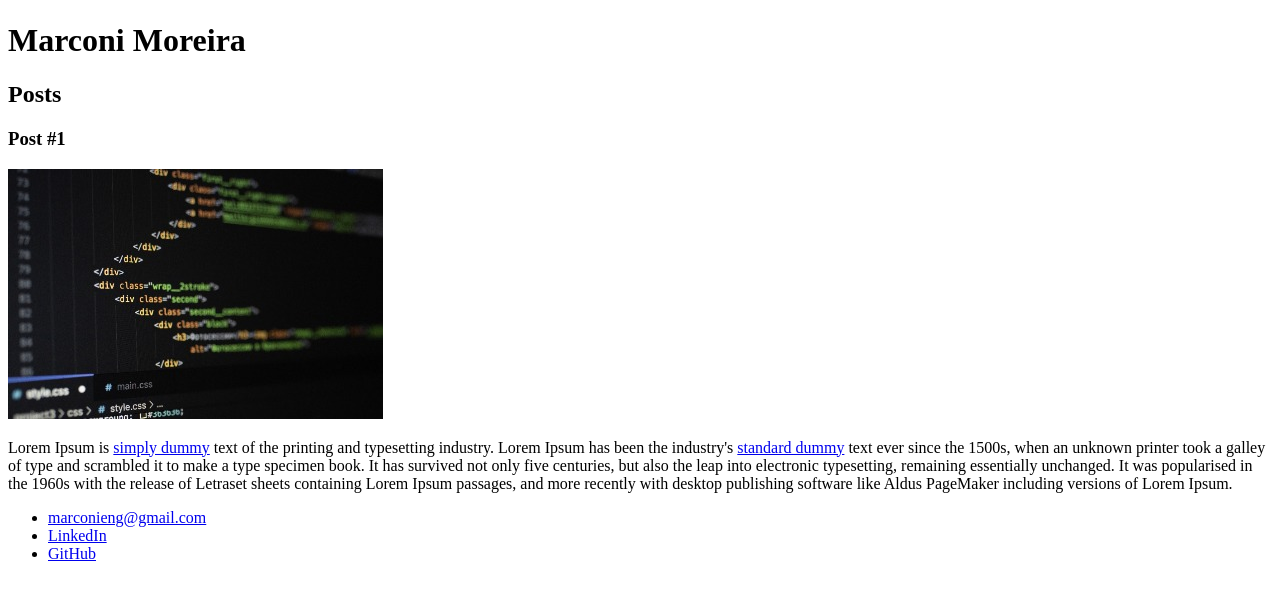
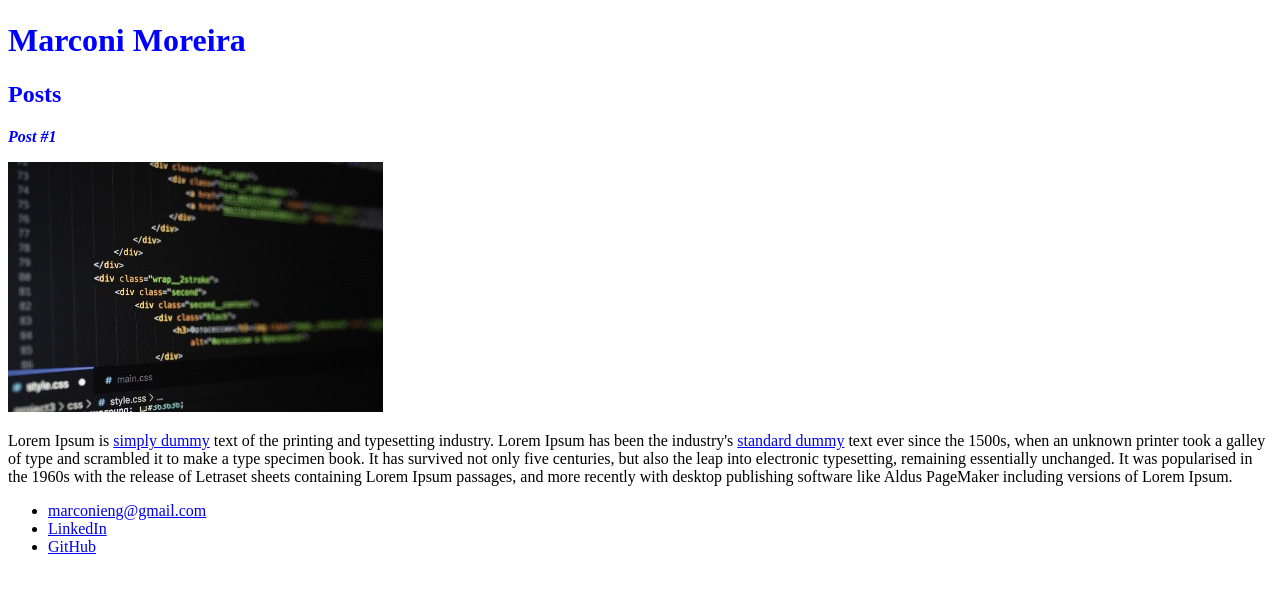
Before and after one commit to Marc-Web/projeto-criando-um-site-pessoal, a plain HTML site: page index.html in a window 1280 px wide. Shown: the part 111-708 px from the top of the page. Drawn offline with Linux system fonts and the light colour scheme.

Commit message:
Criando o arquivo style.css, e atualizando o README

```diff
--- a/index.html
+++ b/index.html
@@ -4,6 +4,7 @@
     <meta charset="UTF-8">
     <meta http-equiv="X-UA-Compatible" content="IE=edge">
     <meta name="viewport" content="width=device-width, initial-scale=1.0">
+    <link rel="stylesheet" href="style.css">
     <title>Marconi Moreira</title>
   </head>
   <body>
@@ -13,11 +14,11 @@
     </header>
     <section>
       <header>
-        <h2>Posts</h2>
+        <h2 class="subtitle">Posts</h2>
       </header>
       <article>
         <header>
-          <h3>Post #1</h3>
+          <h3 class="post_title">Post #1</h3>
           <img src="valery-sysoev-p9OkL4yW3C8-unsplash_ccexpress.jpeg"
             alt="Editor de texto com codigo html">
         </header>
--- /dev/null
+++ b/style.css
@@ -0,0 +1,10 @@
+#title,
+.subtitle,
+.post_title {
+  color: blue;
+}
+
+.post_title {
+  font-size: 16px;
+  font-style: italic;
+}
```
Also changed, not shown: 1 other file.
